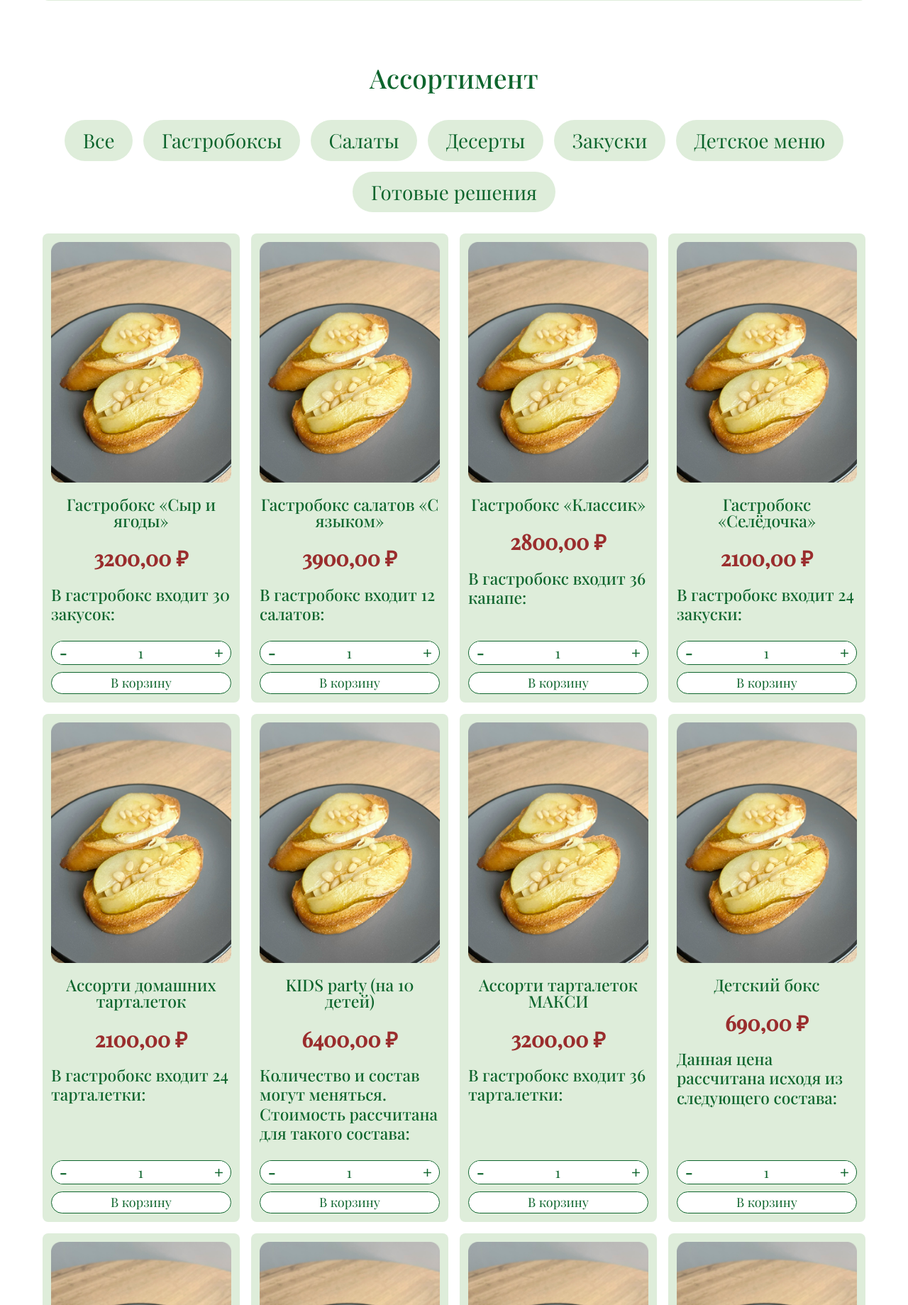
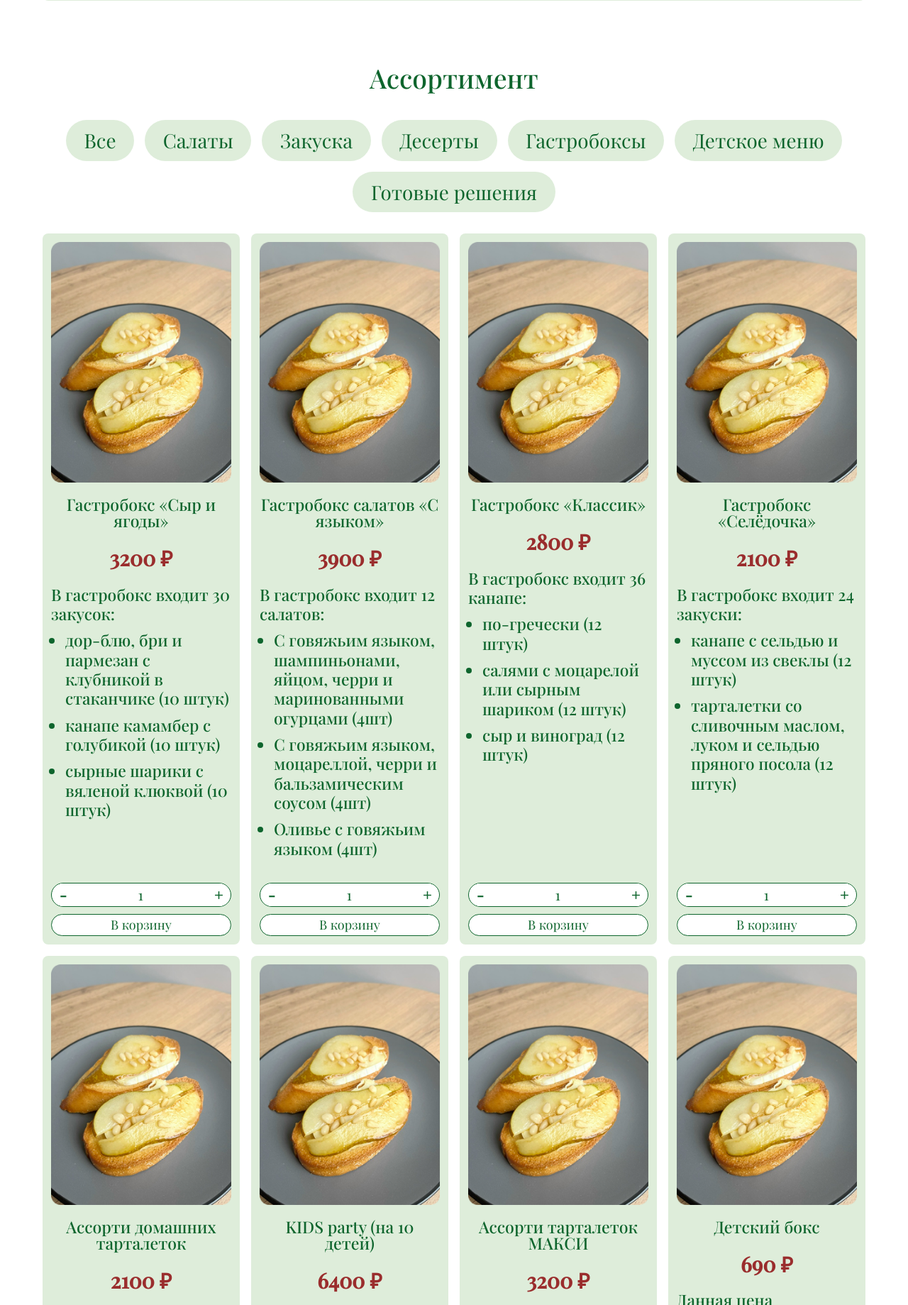
Before and after one commit to Maks-am-I/marinaBr, a Django app: page / in a window 1280 px wide. Shown: the part 1346-3185 px from the top of the page at 71% size. Run offline with Django 4.2, Linux system fonts and the light colour scheme; data comes from the database, SQL or seed files in the repository; both versions use the stored data as it was after the commit.

Commit message:
fix: card item and index.html

```diff
--- a/marinaBr/core/templates/core/index.html
+++ b/marinaBr/core/templates/core/index.html
@@ -88,161 +88,72 @@
     <section class="products container">
         <h2>Ассортимент</h2>
         <ul class="products__list">
-            <li>Все</li>
-            <li>Гастробоксы</li>
-            <li>Салаты</li>
-            <li>Десерты</li>
-            <li>Закуски</li>
-            <li>Детское меню</li>
-            <li>Готовые решения</li>
+            {% for category in categories %}
+                <li>
+                    {{ category.title }}
+                </li>
+            {% endfor %}
         </ul>
         <ul class="products__menu-products menu-products">
-            <!-- </li>
-            <li class="menu-products__item item">
-                <div class="item__photo">
-                    <img src="{% static 'assets/img/photos/products/item-1.png' %}" alt="">
-                </div>
-                <div class="item__title">
-                    <h2>
-                        Брускетта с камамбером и грушей
-                    </h2>
-                    <p>200 ₽</p>
-                </div>
-                <div class="item__description">
-                    <p>
-                        Жареная груша, кедровый орех, камамбер и багет
-                    </p>
-                    <p>
-                        Доступны к заказу от 6 штук
-                    </p>
-                    <p>
-                        Цена указана за 1 штуку
-                    </p>
-                </div>
-                <div class="item__buttons">
-                    <div class="button-config">
-                        <button type="button">-</button>
-                        <span>1</span>
-                        <button type="button">+</button>
-                    </div>
-                    <button class="button-to-card" type="button">
-                        В корзину
-                    </button>
-                </div>
-            </li>
-            <li class="menu-products__item item">
-                <div class="item__photo">
-                    <img src="{% static 'assets/img/photos/products/item-1.png' %}" alt="">
-                </div>
-                <div class="item__title">
-                    <h2>
-                        Брускетта с камамбером и грушей
-                    </h2>
-                    <p>200 ₽</p>
-                </div>
-                <div class="item__description">
-                    <p>
-                        Жареная груша, кедровый орех, камамбер и багет
-                    </p>
-                    <p>
-                        Доступны к заказу от 6 штук
-                    </p>
-                    <p>
-                        Цена указана за 1 штуку
-                    </p>
-                </div>
-                <div class="item__buttons">
-                    <div class="button-config">
-                        <button type="button">-</button>
-                        <span>1</span>
-                        <button type="button">+</button>
-                    </div>
-                    <button class="button-to-card" type="button">
-                        В корзину
-                    </button>
-                </div>
-            </li>
-            <li class="menu-products__item item">
-                <div class="item__photo">
-                    <img src="{% static 'assets/img/photos/products/item-1.png' %}" alt="">
-                </div>
-                <div class="item__title">
-                    <h2>
-                        Брускетта с камамбером и грушей
-                    </h2>
-                    <p>200 ₽</p>
-                </div>
-                <div class="item__description">
-                    <p>
-                        Жареная груша, кедровый орех, камамбер и багет
-                    </p>
-                    <p>
-                        Доступны к заказу от 6 штук
-                    </p>
-                    <p>
-                        Цена указана за 1 штуку
-                    </p>
-                </div>
-                <div class="item__buttons">
-                    <div class="button-config">
-                        <button type="button">-</button>
-                        <span>1</span>
-                        <button type="button">+</button>
-                    </div>
-                    <button class="button-to-card" type="button">
-                        В корзину
-                    </button>
-                </div>
-            </li>
-            <li class="menu-products__item item">
-                <div class="item__photo">
-                    <img src="{% static 'assets/img/photos/products/item-1.png' %}" alt="">
-                </div>
-                <div class="item__title">
-                    <h2>
-                        Брускетта с камамбером и грушей
-                    </h2>
-                    <p>200 ₽</p>
-                </div>
-                <div class="item__description">
-                    <p>
-                        Жареная груша, кедровый орех, камамбер и багет
-                    </p>
-                    <p>
-                        Доступны к заказу от 6 штук
-                    </p>
-                    <p>
-                        Цена указана за 1 штуку
-                    </p>
-                </div>
-                <div class="item__buttons">
-                    <div class="button-config">
-                        <button type="button">-</button>
-                        <span>1</span>
-                        <button type="button">+</button>
-                    </div>
-                    <button class="button-to-card" type="button">
-                        В корзину
-                    </button>
-                </div>
-            </li> -->
 
             {% for product in products %}
             <li class="menu-products__item item">
                 <div class="item__photo">
                     <img src="{% static 'assets/img/photos/products/item-1.png' %}" alt="">
                 </div>
+
                 <div class="item__title">
                     <h2>
                         {{ product.title }}
                     </h2>
                     <p>{{ product.price }} ₽</p>
                 </div>
+
                 <div class="item__description">
                     <p>
                         {{ product.description }}
                     </p>
+
+                    {% if product.ingredients %}
+                        <p>
+                            {{ product.ingredients }}
+                        </p>
+                    {% endif %}
+
+                    {% if product.ingredientsList %}
+                        <ul>
+                            {% for ingredient in product.get_ingredients_list %}
+                                <li>{{ ingredient }}</li>
+                            {% endfor %}
+                        </ul>
+                    {% endif %}
+
+                    {% if product.availableFrom %}
+                        {% if product.category.id != 4 %}
+                            <p>
+                                Доступны к заказу от {{ product.availableFrom }} шт.
+                            </p>
+                        {% endif %}
+                    {% endif %}
+
+                    {% if product.priceAdditional %}
+                        <p>
+                            Цена указана за 1 кг <br>
+                            120г - {{ product.priceAdditional }} рублей
+
+                            {% if product.availableFrom %}
+                                (от {{ product.availableFrom }} шт)
+                            {% endif %}
+                        </p>
+                    {% endif %}
+
+                    {% if product.priceFor %}
+                        <p>
+                            Цена указана за 1 штуку
+                        </p>
+                    {% endif %}
                 </div>
+
                 <div class="item__buttons">
                     <div class="button-config">
                         <button type="button">-</button>
--- a/marinaBr/core/views.py
+++ b/marinaBr/core/views.py
@@ -1,14 +1,18 @@
 from django.shortcuts import render
 from django.http import HttpResponse
 
-from .models import Product
+from .models import Product, Category
+
+from django.db.models.functions import Length
+
+def index(request):
+    categories = Category.objects.annotate(name_length=Length('title')).order_by('name_length')
+    products = Product.objects.filter(is_published='True')
 
 
-def index(request):
-    products = Product.objects.all()
-
     context = {
-        'products':products
+        'categories': categories,
+        'products' : products,
     }
 
     return render(request, 'core/index.html', context)
--- a/marinaBr/static/styles/css/main.css
+++ b/marinaBr/static/styles/css/main.css
@@ -705,9 +705,20 @@
   text-align: center;
 }
 .item__description {
+  display: flex;
+  flex-direction: column;
+  gap: 0.625rem;
   padding-top: 0.9375rem;
   font-weight: 500;
   line-height: 1.2;
+}
+.item__description ul {
+  padding-left: 0.8125rem;
+  padding-bottom: 0.625rem;
+  list-style-type: disc;
+}
+.item__description ul li:not(:last-of-type) {
+  margin-bottom: 0.625rem;
 }
 .item__buttons {
   padding-top: 1.5625rem;
@@ -724,6 +735,11 @@
   font-size: 1.125rem;
 }
 
+@media (min-width: 960px) {
+  .item__description ul {
+    padding-left: 1.25rem;
+  }
+}
 .button-config {
   background-color: var(--color-background);
   border: 1px solid var(--color-font-base);
--- a/marinaBr/static/styles/scss/components/_products-item.scss
+++ b/marinaBr/static/styles/scss/components/_products-item.scss
@@ -27,9 +27,22 @@
     }
 
     &__description {
+        display: flex;
+        flex-direction: column;
+        gap: rem(10);
         padding-top: rem(15);
         font-weight: 500;
         line-height: 1.2;
+
+        ul {
+            padding-left: rem(13);
+            padding-bottom: rem(10);
+            list-style-type: disc;
+
+            li:not(:last-of-type) {
+                margin-bottom: rem(10);
+            }
+        }
     }
 
     &__buttons {
@@ -48,3 +61,13 @@
         }
     }
 }
+
+@media (min-width: 960px) {
+    .item {
+        &__description {
+            ul {
+                padding-left: rem(20);
+            }
+        }
+    }
+}
```
Also changed, not shown: marinaBr/core/models.py (+29 -1 lines), marinaBr/core/migrations/0004_product_ingredients.py (added), marinaBr/core/migrations/0005_product_availablefrom.py (added), marinaBr/core/migrations/0006_product_ingredientslist_alter_product_ingredients.py (added), marinaBr/core/migrations/0007_product_additionaldescription.py (added), marinaBr/core/migrations/0008_remove_product_additionaldescription_and_more.py (added), marinaBr/core/migrations/0009_product_pricefor.py (added), marinaBr/core/migrations/0010_alter_product_pricefor.py (added), marinaBr/core/migrations/0011_readysolution_alter_product_pricefor_and_more.py (added), marinaBr/core/migrations/0012_remove_readysolution_dishes_delete_readysolutiondish.py (added), marinaBr/db.sqlite3, 1 other file.
